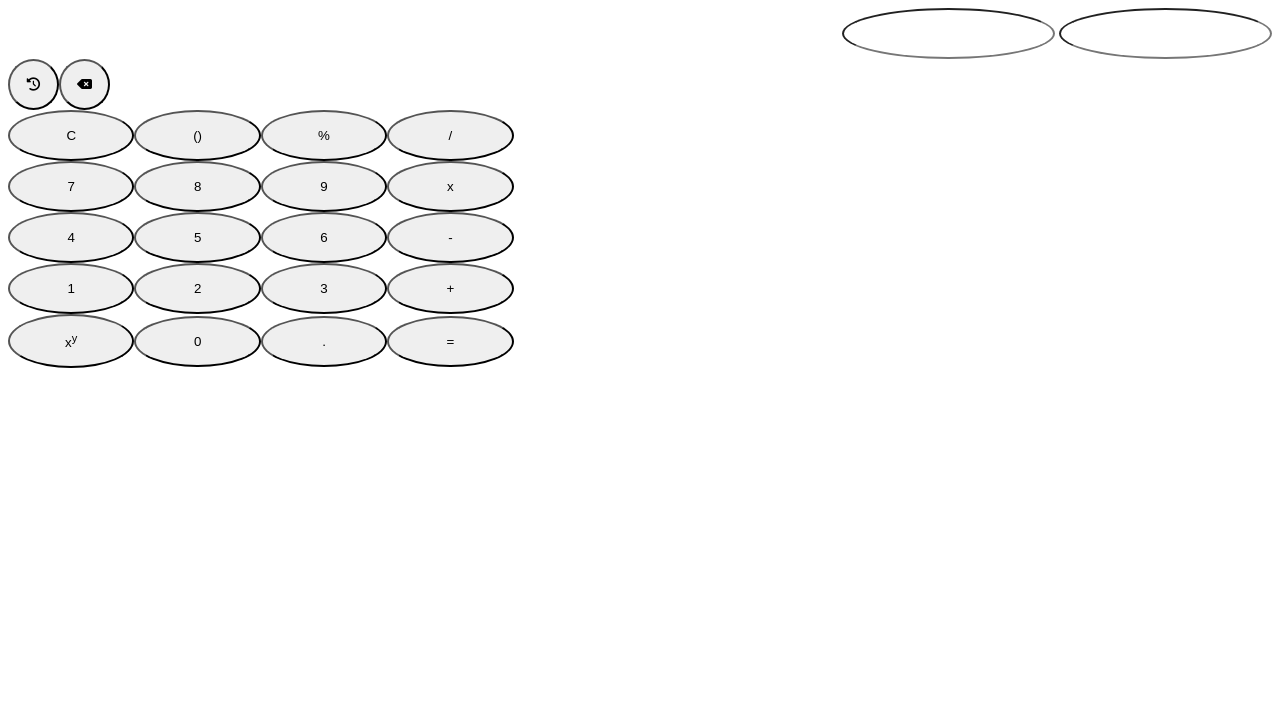
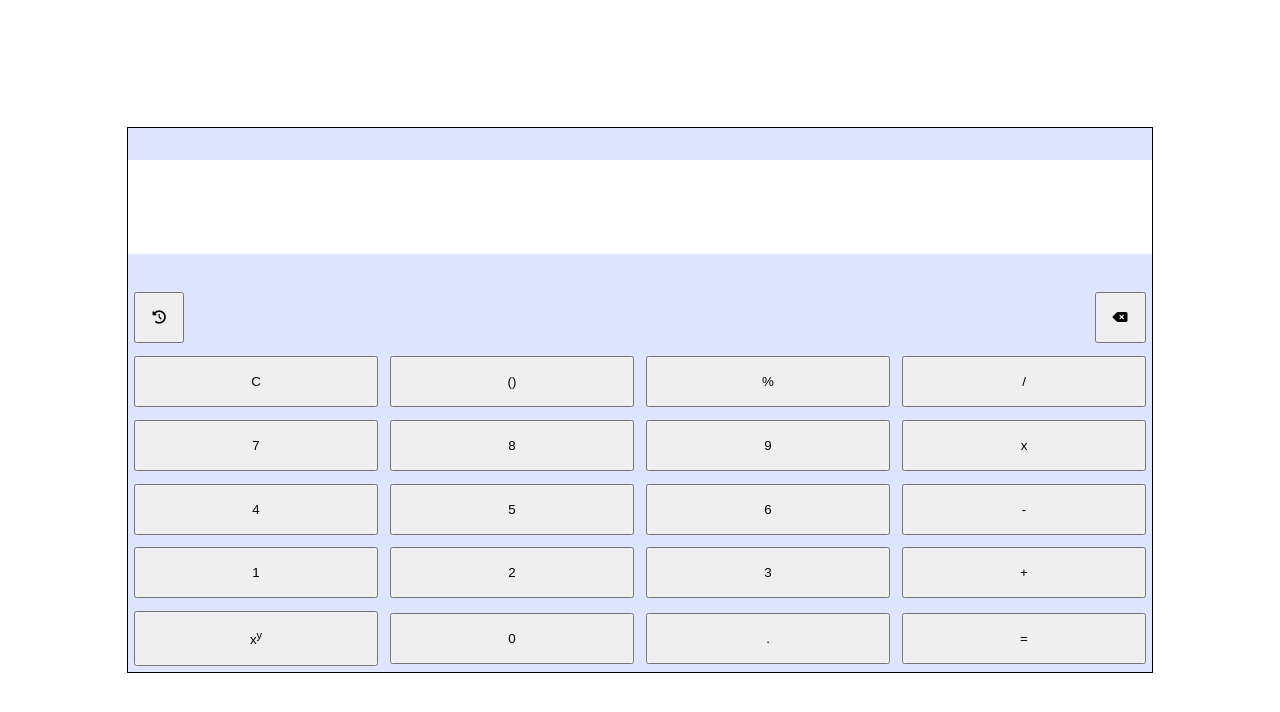
Before and after one commit to beegdady/Mini_pojects, a plain HTML site: page class2/AndroidCalculator/index.html in a window 1280 px wide. Drawn offline with Linux system fonts and the light colour scheme.

Commit message:
Upgrade of the user interface

```diff
--- a/class2/AndroidCalculator/index.html
+++ b/class2/AndroidCalculator/index.html
@@ -11,6 +11,7 @@
 </head>
 
 <body>
+    <div class="calculator">
         <div class="container">
             <div class="display">
                 <input readonly type="text" id="dText">
@@ -66,6 +67,8 @@
                 </div>
             </div>
         </div>
+    </div>
+
 
 
     <script src="scripts.js"></script>
--- a/class2/AndroidCalculator/style.css
+++ b/class2/AndroidCalculator/style.css
@@ -1,30 +1,48 @@
+*{
+    margin: 0;
+    padding: 0;
+}
+
+.calculator{
+    display: flex;
+    align-items: center;
+    justify-content: center;
+    height: 100vh;
+
+}
+
+.container{
+    border: 1px solid black;
+    background-color: #89f4;
+    width: 80%;
+
+}
+
+
+
 
 
 button ,input{
-    border-radius: 100%;
+    /* border-radius: 50%; */
     padding: 1rem;
+    margin: .4rem;
 }
 
 .display{
     text-align: right;
+    display: flex;
+    flex-direction: column;
+    padding: 2rem 0;
+
 }
-
-.utilities{
-    display: flex;
-    justify-content: space-between;
-}
-
-.calc{
-    display: grid;
-    grid-template-columns: 40% 60%;
+#dText, #dRes{
+    border: none;
+    margin: 0;
 }
 
 .row{
-    display: grid;
-    grid-template-columns: repeat(2,1fr);
-    align-items: center;
-    text-align: center;
-
+    display: flex;
+    justify-content: space-between;
 }
 
 .row-num{
@@ -32,7 +50,6 @@ button ,input{
     grid-template-columns: repeat(4,1fr);
     align-items: center;
     text-align: center;
-
 }
 
 .scientific-2{
```
Lines whose indentation alone changed are shown as unchanged.
